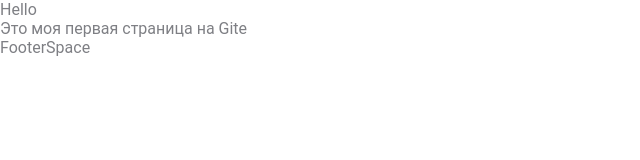
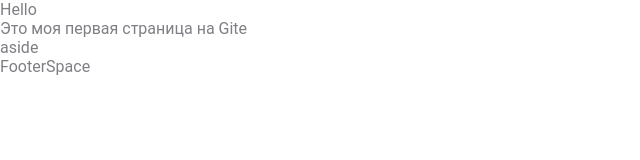
Before and after one commit to mastersem/myfirstProject, a plain HTML site: page index.html in a window 1280 px wide. Shown: the whole page, without its empty margins (0-640 px from the left). Drawn offline with Linux system fonts and the light colour scheme.

Commit message:
add aside

```diff
--- a/index.html
+++ b/index.html
@@ -12,6 +12,7 @@
 <body>
 	<header>Hello</header>
 	<p>Это моя первая страница на Gite</p>
+	<aside>aside</aside>
 	<footer>FooterSpace</footer>
 </body>
 </html>
```
